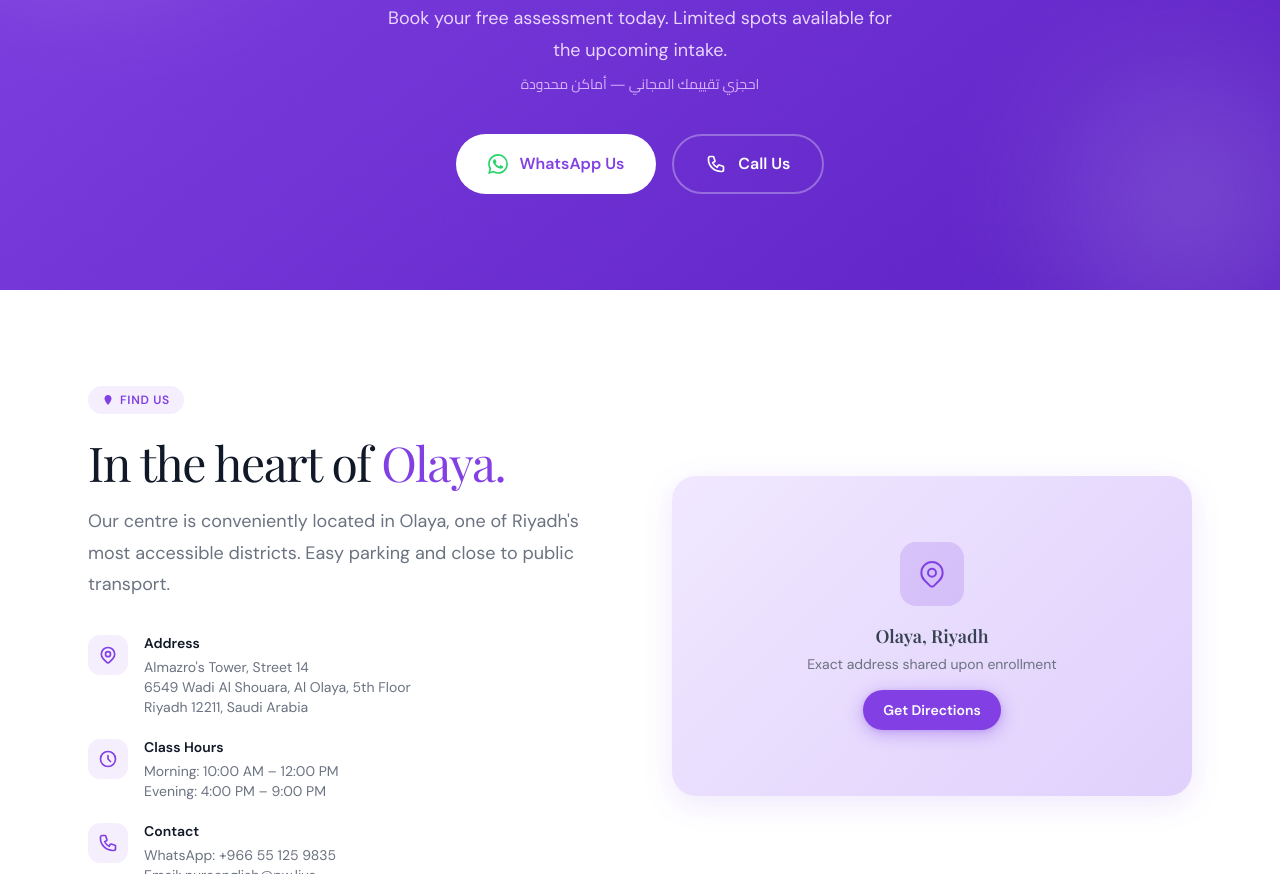
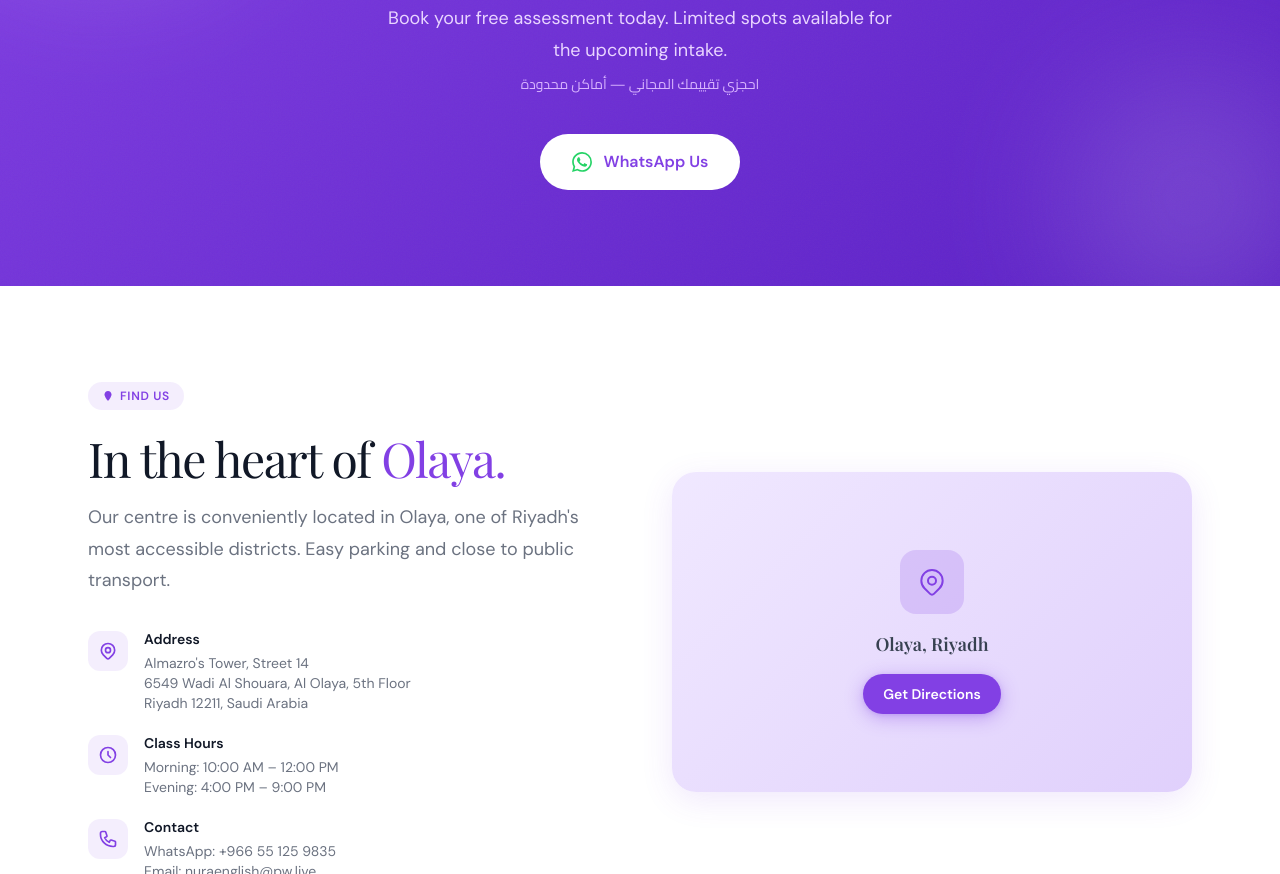
Before and after one commit to MSSalmaan/nura-english-website, a website: page index.html in a window 1280 px wide. Shown: the part 5416-6290 px from the top of the page. Drawn offline with nearby package versions, Linux system fonts and the light colour scheme; a web font is replaced by a local one.

Commit message:
Fix map link, remove address placeholder text and Call Us button
Co-Authored-By: Claude Sonnet 4.6 <noreply@anthropic.com>

```diff
--- a/index.html
+++ b/index.html
@@ -792,10 +792,6 @@
         <svg class="w-5 h-5" fill="#25D366" viewBox="0 0 24 24"><path d="M17.472 14.382c-.297-.149-1.758-.867-2.03-.967-.273-.099-.471-.148-.67.15-.197.297-.767.966-.94 1.164-.173.199-.347.223-.644.075-.297-.15-1.255-.463-2.39-1.475-.883-.788-1.48-1.761-1.653-2.059-.173-.297-.018-.458.13-.606.134-.133.298-.347.446-.52.149-.174.198-.298.298-.497.099-.198.05-.371-.025-.52-.075-.149-.669-1.612-.916-2.207-.242-.579-.487-.5-.669-.51-.173-.008-.371-.01-.57-.01-.198 0-.52.074-.792.372-.272.297-1.04 1.016-1.04 2.479 0 1.462 1.065 2.875 1.213 3.074.149.198 2.096 3.2 5.077 4.487.709.306 1.262.489 1.694.625.712.227 1.36.195 1.871.118.571-.085 1.758-.719 2.006-1.413.248-.694.248-1.289.173-1.413-.074-.124-.272-.198-.57-.347m-5.421 7.403h-.004a9.87 9.87 0 01-5.031-1.378l-.361-.214-3.741.982.998-3.648-.235-.374a9.86 9.86 0 01-1.51-5.26c.001-5.45 4.436-9.884 9.888-9.884 2.64 0 5.122 1.03 6.988 2.898a9.825 9.825 0 012.893 6.994c-.003 5.45-4.437 9.884-9.885 9.884m8.413-18.297A11.815 11.815 0 0012.05 0C5.495 0 .16 5.335.157 11.892c0 2.096.547 4.142 1.588 5.945L.057 24l6.305-1.654a11.882 11.882 0 005.683 1.448h.005c6.554 0 11.89-5.335 11.893-11.893a11.821 11.821 0 00-3.48-8.413Z"/></svg>
         <span data-i18n="cta-wa">WhatsApp Us</span>
       </a>
-      <a href="tel:+966551259835" class="btn-ghost-white flex items-center justify-center gap-3 px-8 py-4 rounded-full font-semibold text-base">
-        <svg class="w-5 h-5" fill="none" stroke="currentColor" viewBox="0 0 24 24"><path stroke-linecap="round" stroke-linejoin="round" stroke-width="2" d="M3 5a2 2 0 012-2h3.28a1 1 0 01.948.684l1.498 4.493a1 1 0 01-.502 1.21l-2.257 1.13a11.042 11.042 0 005.516 5.516l1.13-2.257a1 1 0 011.21-.502l4.493 1.498a1 1 0 01.684.949V19a2 2 0 01-2 2h-1C9.716 21 3 14.284 3 7V5z"/></svg>
-        <span data-i18n="cta-call">Call Us</span>
-      </a>
     </div>
   </div>
 </section>
@@ -851,9 +847,8 @@
         </div>
         <div class="text-center">
           <p class="font-display text-gray-700 font-semibold text-lg" data-i18n="loc-map-city">Olaya, Riyadh</p>
-          <p class="text-gray-500 text-sm mt-1" data-i18n="loc-map-sub">Exact address shared upon enrollment</p>
         </div>
-        <a href="https://maps.google.com" target="_blank" rel="noopener"
+        <a href="https://maps.app.goo.gl/PtjjjQzSx5zNWXvaA" target="_blank" rel="noopener"
            class="btn-solid px-5 py-2.5 rounded-full text-sm font-semibold" data-i18n="loc-directions">Get Directions</a>
       </div>
 
```
